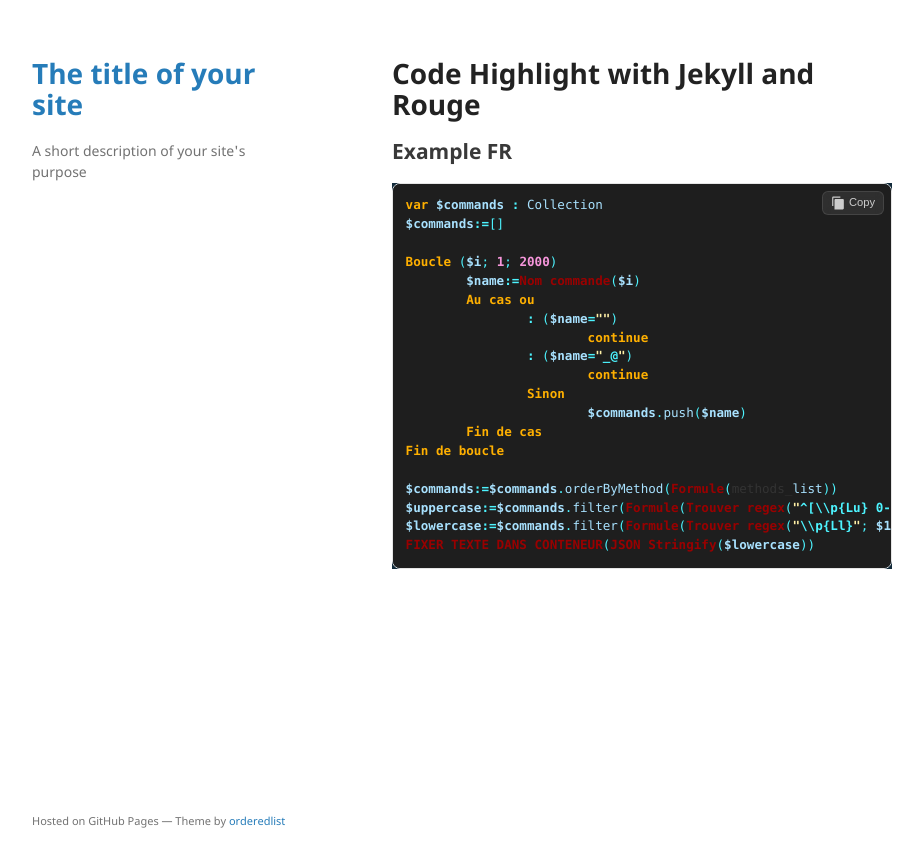
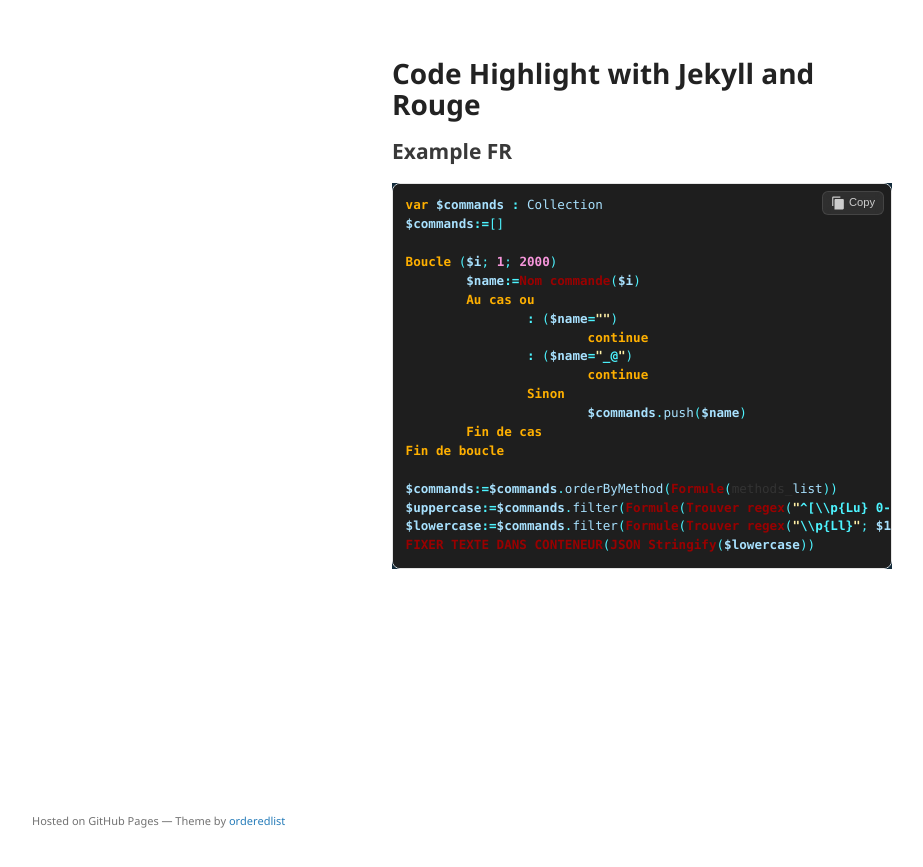
Before and after one commit to miyako/pages, a Jekyll site: the page built from index.md, in a window 1280 px wide. Shown: the top 867 px of the page, without its empty margins (178-1101 px from the left). Built offline with Jekyll 4.4.1, drawn with Linux system fonts in a browser that asks for light colours.

Commit message:
Update _config.yml

```diff
--- a/_config.yml
+++ b/_config.yml
@@ -5,9 +5,8 @@ kramdown:
   syntax_highlighter: rouge
 highlighter: rouge
 plugins_dir: _plugins
+baseurl: /pages
 exclude:
   - LICENSE
   - README.md
   - resources/
-title: "The title of your site"
-description: "A short description of your site's purpose"
```
